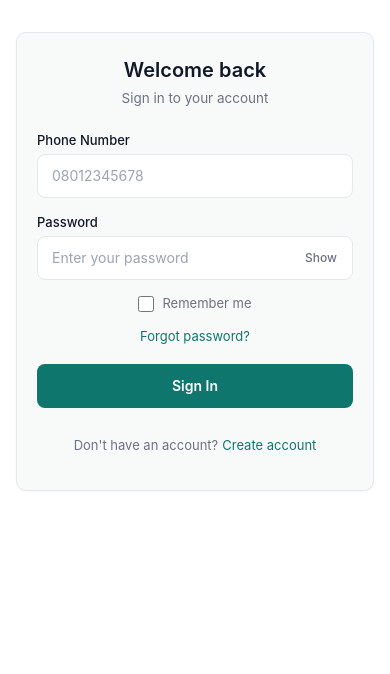
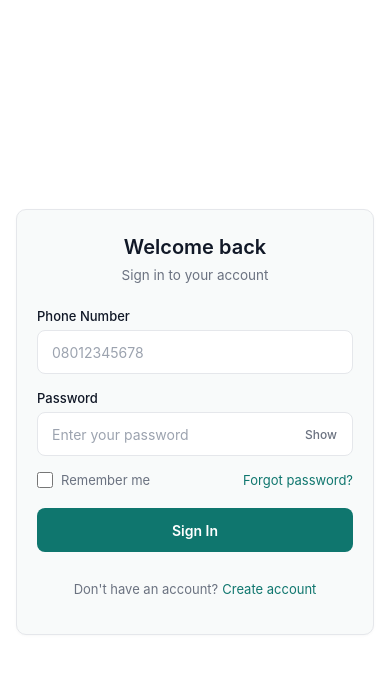
Before and after one commit to EzeDev98/sync-point-client, a React (Vite) app: page /login in a window 390 px wide. Shown: the top 674 px of the page. Built offline with nearby package versions, Linux system fonts and the light colour scheme; no server answers.

Commit message:
fixed UI inconsistencies

```diff
--- a/src/pages/Dashboard.jsx
+++ b/src/pages/Dashboard.jsx
@@ -341,7 +341,7 @@ function Dashboard() {
               <div className="balance-amount-row">
                 <div className={`balance-amount ${balanceVisible ? "" : "hidden"}`}>
                   {balanceVisible
-                    ? `₦ ${offlineBalance.toLocaleString()}`
+                    ? `₦${offlineBalance.toLocaleString()}`
                     : "*****"}
                 </div>
                 <button
--- a/src/pages/Login.jsx
+++ b/src/pages/Login.jsx
@@ -166,7 +166,7 @@ function Login() {
             </div>
 
             <div
-              className="form-row"
+              className="form-options-row"
               style={{ justifyContent: "space-between", alignItems: "center" }}
             >
               <label className="checkbox-label">
--- a/src/styles/auth.css
+++ b/src/styles/auth.css
@@ -23,8 +23,9 @@
 }
 
 .auth-page {
-  min-height: 100vh;
+  height: 100svh;
   width: 100%;
+  overflow: hidden;
   background: var(--color-bg);
   display: flex;
   align-items: center;
@@ -197,6 +198,15 @@
   text-transform: uppercase;
   letter-spacing: 0.05em;
   margin: 0 0 -4px 0;
+}
+
+.form-options-row {
+  display: flex;
+  flex-direction: row;
+  justify-content: space-between;
+  align-items: center;
+  flex-wrap: nowrap;
+  gap: 8px;
 }
 
 .form-row {
@@ -452,8 +462,6 @@
 @media (max-width: 480px) {
   .auth-page {
     padding: 16px;
-    align-items: flex-start;
-    padding-top: 32px;
   }
 
   .auth-card {
@@ -468,6 +476,10 @@
   .form-row {
     flex-direction: column;
     gap: 16px;
+  }
+
+  .form-options-row {
+    flex-direction: row;
   }
 
   /* Step indicator responsive */
@@ -485,9 +497,38 @@
     font-size: 12px;
   }
 
-  /* Button group responsive */
-  .button-group {
+  .balance-inner {
     flex-direction: column;
+    gap: 12px;
+  }
+
+  .balance-divider {
+    width: 100%;      /* horizontal divider instead of vertical */
+    height: 1px;
+    align-self: stretch;
+  }
+
+  .balance-right {
+    text-align: left;   /* align left when stacked */
+    align-items: flex-start;
+  }
+
+  .sync-badge {
+    align-self: flex-start;
+  }
+
+  .balance-amount {
+    font-size: 26px;    /* slightly smaller to prevent wrapping */
+  }
+
+ .button-group {
+    flex-direction: row; /* keep all pairs side by side */
+  }
+
+  .button-group .btn-primary,
+  .button-group .btn-secondary {
+    flex: 1;
+    min-width: 0;
   }
 }
 
```
